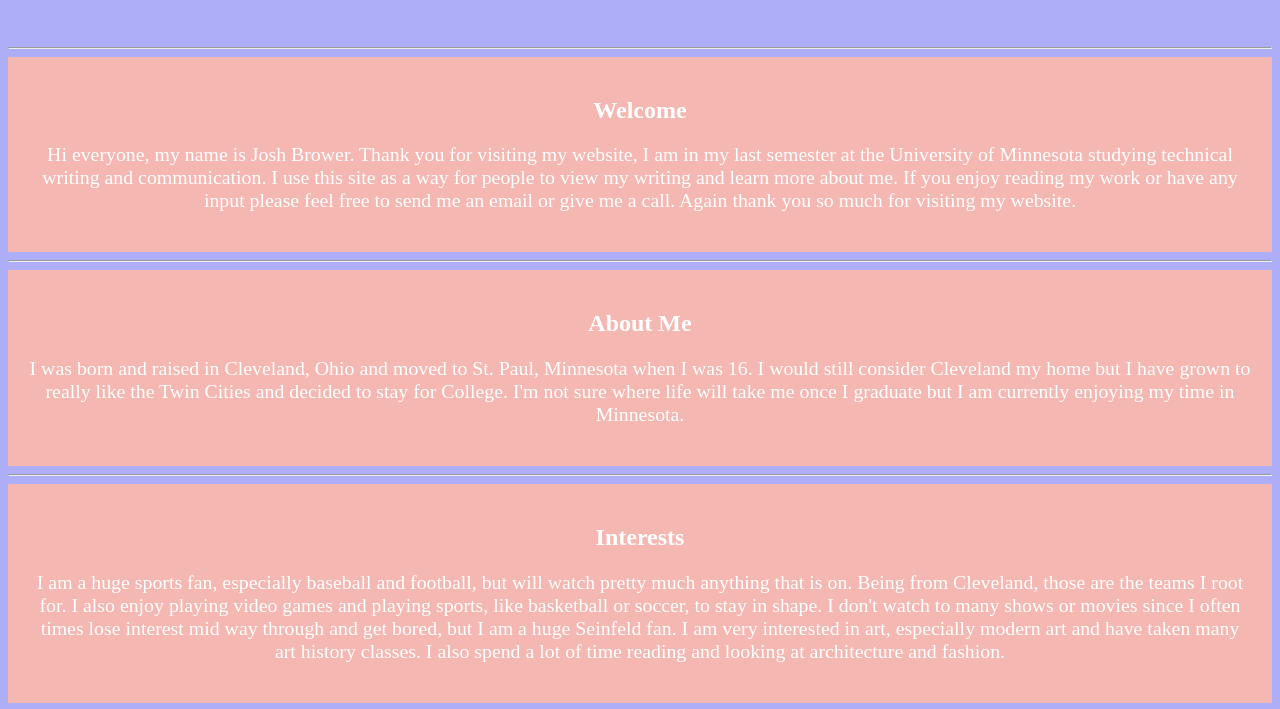
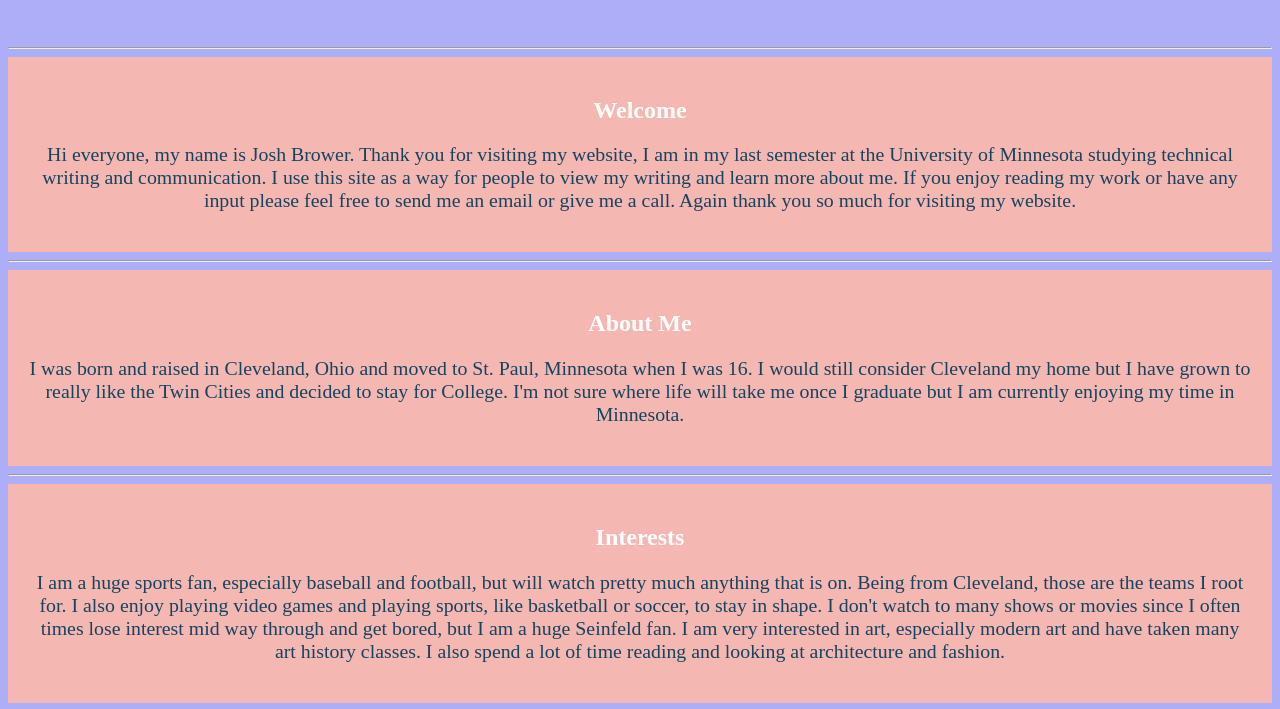
Before and after one commit to jbrower24/Joshua-Brower-Portfolio, a plain HTML site: page index.html in a window 1280 px wide. Shown: the part 90-799 px from the top of the page. Drawn offline with Linux system fonts and the light colour scheme.

Commit message:
Update styles.css

```diff
--- a/styles.css
+++ b/styles.css
@@ -4,6 +4,7 @@ H1 {font-family: times new roman;}
 Body {background-color: #AEADF7;}
 Body {color: #2874A6;}
 P {font-size: 124%;}
+P {color: #154360;}
 P2 {font-size: 150%;}
 ul {font-size: 175%;}
 P3 {font-size: 80%;}
```
